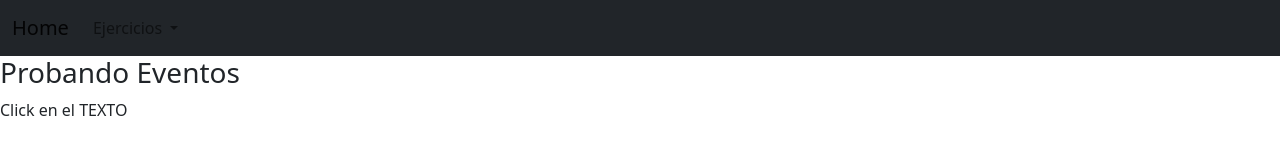
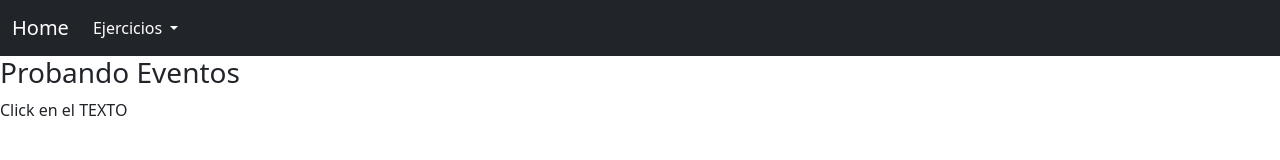
Before and after one commit to PabloFerrer21/PabloFerrer21.github.io, a plain HTML site: page M06_05.html in a window 1280 px wide. Drawn offline with nearby package versions, Linux system fonts and the light colour scheme.

Commit message:
First commit

```diff
--- a/M06_05.html
+++ b/M06_05.html
@@ -11,15 +11,15 @@
 </head>
 <body>
     <nav class="navbar navbar-expand-lg navbar-light bg-dark">
-        <div class="container-fluid text-white">
-          <a class="navbar-brand" href="index.html">Home</a>
+        <div class="container-fluid">
+          <a class="navbar-brand text-white" href="index.html">Home</a>
           <button class="navbar-toggler" type="button" data-bs-toggle="collapse" data-bs-target="#navbarSupportedContent" aria-controls="navbarSupportedContent" aria-expanded="false" aria-label="Toggle navigation">
             <span class="navbar-toggler-icon"></span>
           </button>
           <div class="collapse navbar-collapse" id="navbarSupportedContent">
             <ul class="navbar-nav me-auto mb-2 mb-lg-0">
               <li class="nav-item dropdown">
-                <a class="nav-link dropdown-toggle" href="#" id="navbarDropdown" role="button" data-bs-toggle="dropdown" aria-expanded="false">
+                <a class="nav-link dropdown-toggle text-white" href="#" id="navbarDropdown" role="button" data-bs-toggle="dropdown" aria-expanded="false">
                   Ejercicios
                 </a>
                 <ul class="dropdown-menu" aria-labelledby="navbarDropdown">
```
